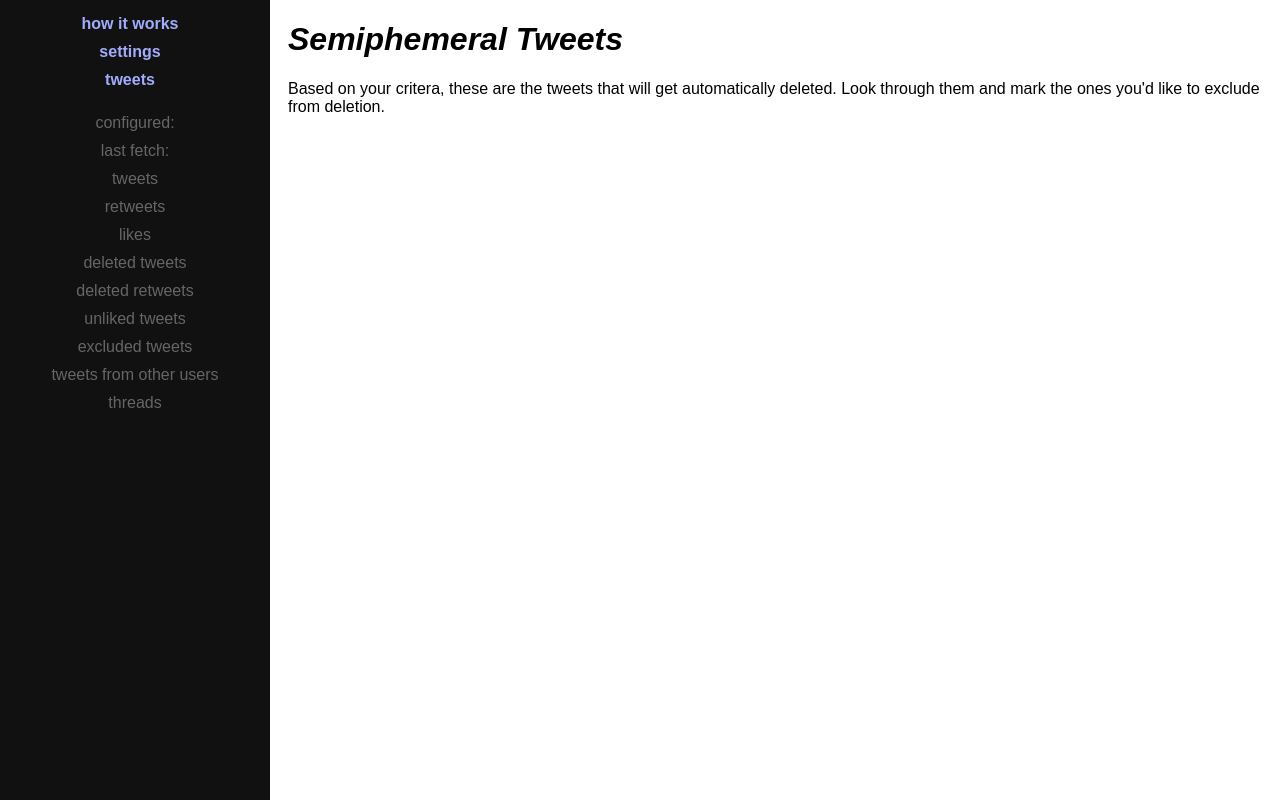
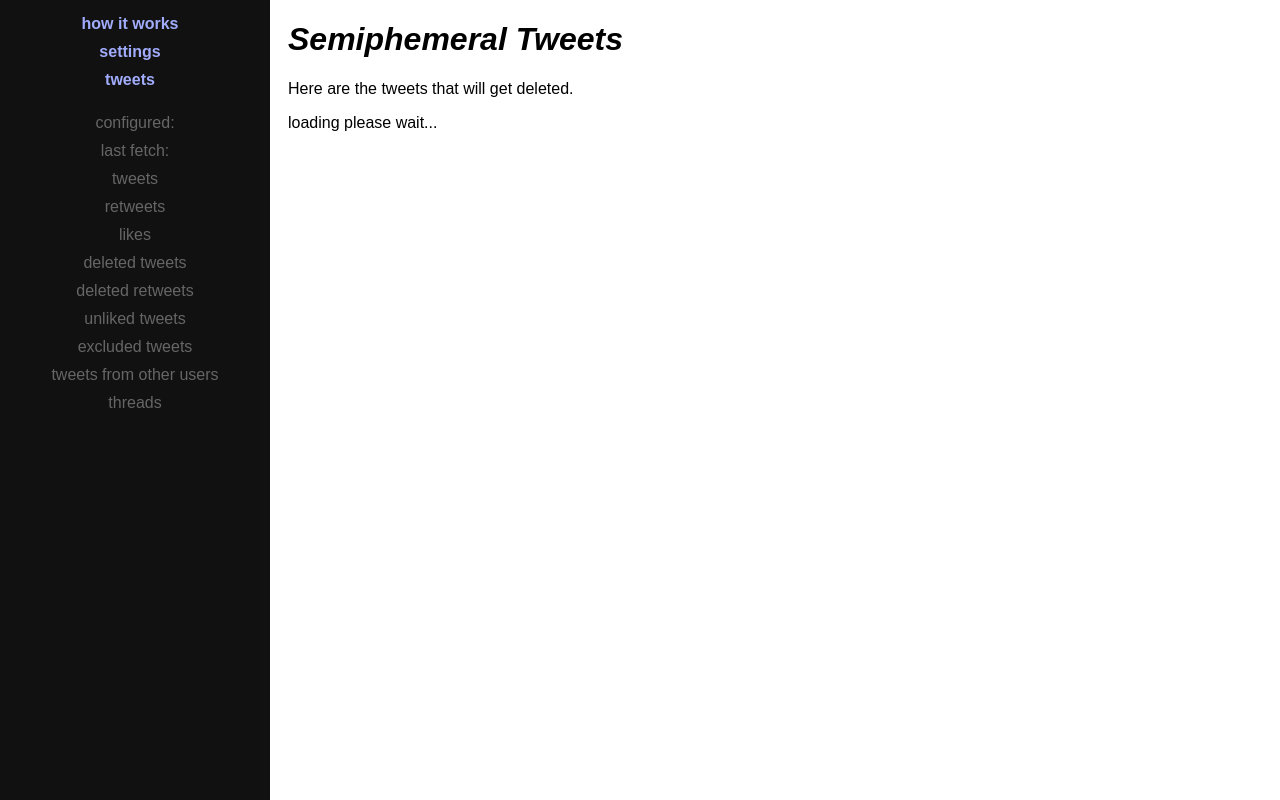
Before and after one commit to micahflee/semiphemeral, a Python web app: template semiphemeral/templates/tweets.html in a window 1280 px wide. Run offline with Jinja, Linux system fonts and the light colour scheme; the template is opened without the code that fills it, so the values that code supplies are empty; some libraries are stand-ins or nearby versions.

Commit message:
Starting the interface to view/exclude tweets

```diff
--- /dev/null
+++ b/semiphemeral/static/js/tweets.js
@@ -0,0 +1,25 @@
+$(function(){
+  $('.tweets-to-delete').html('loading please wait...');
+
+  // Load all tweets to delete
+  $.get('/api/tweets-to-delete', function(tweets){
+    $('.tweets-to-delete').empty();
+
+    // Make a list of tweet ids
+    var ids = [];
+    for(var id in tweets) {
+      ids.push(id);
+    }
+
+    count = 0;
+    for(var id in tweets) {
+      $('.tweets-to-delete').append('<div class="tweet" id="tweet-'+id+'"></div>');
+      twttr.widgets.createTweet(id, $('#tweet-'+id)[0], {
+        'dnt': true
+      });
+
+      count++;
+      if(count == 20) { break; }
+    }
+  })
+})
--- a/semiphemeral/templates/tweets.html
+++ b/semiphemeral/templates/tweets.html
@@ -3,6 +3,10 @@
 {% block header_text %}Semiphemeral Tweets{% endblock %}
 {% block content %}
 
-<p>Based on your critera, these are the tweets that will get automatically deleted. Look through them and mark the ones you'd like to exclude from deletion.</p>
+<p>Here are the tweets that will get deleted.</p>
 
+<div class="tweets-to-delete"></div>
+
+<script sync src="https://platform.twitter.com/widgets.js"></script>
+<script src="/static/js/tweets.js"></script>
 {% endblock %}
```
